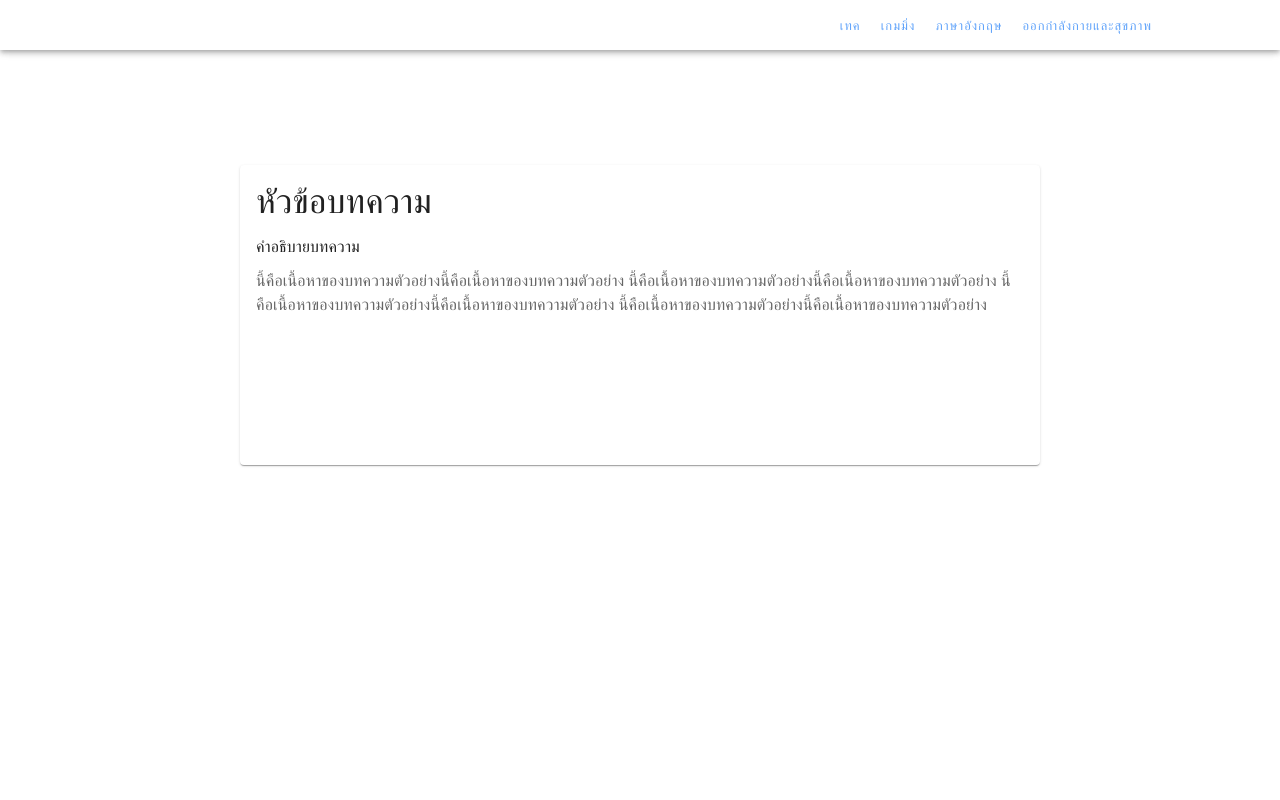
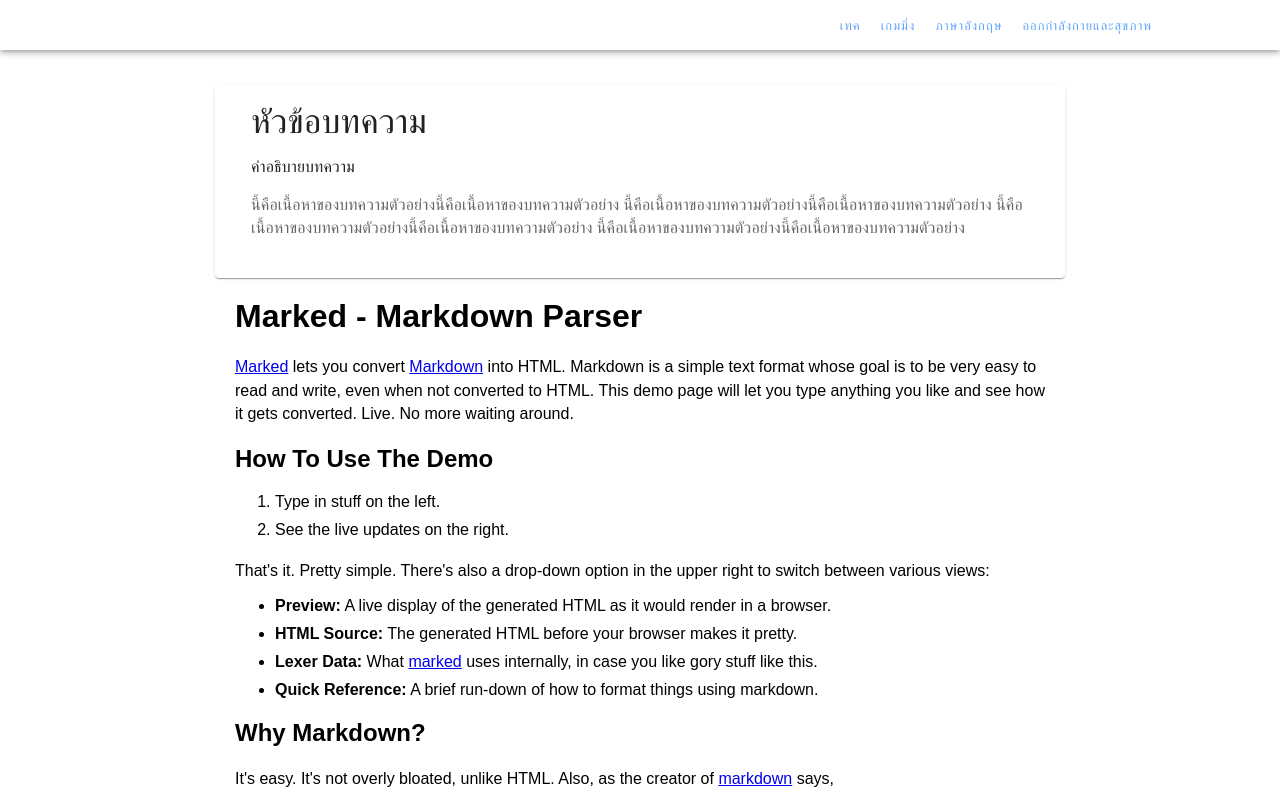
Before and after one commit to kiart-tantasi/nextjs-blog-typescript-mongodb, a Next.js app: page /articles in a window 1280 px wide. Shown: the top 800 px of the page. Built offline with nearby package versions, Linux system fonts and the light colour scheme.

Commit message:
installed and employed marked

```diff
--- a/components/UI/Card.module.css
+++ b/components/UI/Card.module.css
@@ -1,3 +1,8 @@
 .card {
     margin: 0 auto 30px;
 }
+
+.read-more-a-tag {
+    text-decoration: none;
+    color: inherit;
+}
--- a/components/UI/Card.tsx
+++ b/components/UI/Card.tsx
@@ -30,7 +30,7 @@ export default function CardUI(props:Article) {
             </CardContent>
 
             <CardActions sx={{height:40}}>
-                <Button size="medium"><Link href="/articles"><p>อ่านบทความ</p></Link></Button>
+                <Button size="medium"><Link href="/articles"><a className={styles["read-more-a-tag"]}><p>อ่านบทความ</p></a></Link></Button>
             </CardActions>
 
         </Card>
--- a/components/ฺBlog/ArticleDetail.module.css
+++ b/components/ฺBlog/ArticleDetail.module.css
@@ -1,9 +1,45 @@
-.card {
-    width: 1000px;
-    margin: 0 auto 20px;
-    padding: 100px;
+/* overall card (article) */
+.article {
+    margin: 20px auto 100px;
+    width: 850px;
+    min-height: 650px;
 }
 
-.card h3, .card p, .card button {
+/* inside content container */
+.inside-container {
+    padding: 0 20px;
+}
+
+/* heading and p */
+.article h3, .article p {
+    margin-bottom: 15px;
+    line-height: 1.45rem;
+
+}
+
+.article h1, .article h2 {
+    margin: 20px 0 20px;
+}
+
+/* ordered list */
+.article ol, .article ul {
+    padding-inline-start: 40px;
+    margin-bottom: 20px;
+}
+
+.article li {
     margin-bottom: 10px;
 }
+
+/* blockquote */
+.article blockquote {
+    margin-block-start: 1rem;
+    margin-block-end: 1rem;
+    margin-inline-start: 40px;
+    margin-inline-end: 40px;
+}
+
+/* button */
+.article button {
+    margin-bottom: 10px;
+}
--- a/components/ฺBlog/ArticleDetail.tsx
+++ b/components/ฺBlog/ArticleDetail.tsx
@@ -3,18 +3,26 @@ import CardContent from '@mui/material/CardContent';
 import Typography from '@mui/material/Typography';
 import styles from "./ArticleDetail.module.css";
 
+import { parsedByMarked } from '../../utilities/dummy-data';
 
 export default function ArticleDetail() {
     return (
-    <div className={styles.card}>
-        <Card sx={{ maxWidth: 1000, minHeight: 300 }}>
+    <div className={`row ${styles.article}`}>
+        <Card className={styles["inside-container"]} sx={{ maxWidth: "inherit"}}>
             <CardContent>
                 <Typography gutterBottom variant="h4" component="div">หัวข้อบทความ</Typography>
                 <Typography variant="body1" color="text.primary">คำอธิบายบทความ</Typography>
-                <Typography variant="body1" color="text.secondary">นี้คือเนื้อหาของบทความตัวอย่างนี้คือเนื้อหาของบทความตัวอย่าง นี้คือเนื้อหาของบทความตัวอย่างนี้คือเนื้อหาของบทความตัวอย่าง นี้คือเนื้อหาของบทความตัวอย่างนี้คือเนื้อหาของบทความตัวอย่าง นี้คือเนื้อหาของบทความตัวอย่างนี้คือเนื้อหาของบทความตัวอย่าง </Typography>
+                <Typography variant="body1" color="text.secondary">
+                    นี้คือเนื้อหาของบทความตัวอย่างนี้คือเนื้อหาของบทความตัวอย่าง
+                    นี้คือเนื้อหาของบทความตัวอย่างนี้คือเนื้อหาของบทความตัวอย่าง
+                    นี้คือเนื้อหาของบทความตัวอย่างนี้คือเนื้อหาของบทความตัวอย่าง
+                    นี้คือเนื้อหาของบทความตัวอย่างนี้คือเนื้อหาของบทความตัวอย่าง
+                </Typography>
             </CardContent>
-
         </Card>
+        <div className={styles["inside-container"]}>
+            <div dangerouslySetInnerHTML={{ __html: parsedByMarked }} />
+        </div>
     </div>
     )
 }
--- a/package.json
+++ b/package.json
@@ -20,6 +20,7 @@
     "slugify": "^1.6.5"
   },
   "devDependencies": {
+    "@types/marked": "^4.0.2",
     "@types/node": "17.0.18",
     "@types/react": "17.0.39",
     "eslint": "8.9.0",
--- a/utilities/dummy-data.tsx
+++ b/utilities/dummy-data.tsx
@@ -1,4 +1,5 @@
 import { Article } from "../models/article";
+import { Lexer, Parser } from "marked";
 
 export const DUMMY_DATA: Article[] = [
     { title: "First Post", desc: "This is my first post.", markdown:" This is some markdown.", img:"https://images.contentstack.io/v3/assets/blt370612131b6e0756/blta1d3d18c029012e8/60107b5b3e567f1011da3594/Teemo_TurnTable_img.jpg", alt:"Teemo"},
@@ -15,3 +16,44 @@ export const GAMING_DUMMY_DATA: Article[] = [
     { title: "มาติดเกมไปด้วยกัน", desc: "ไม่ถนัดแบก ถนัดแจกมากกว่า", markdown:"This is some markdown.", img:"https://i.ytimg.com/vi/rfzrHeRbvYM/maxresdefault.jpg", alt:"Yasuo is the feeder."},
     { title: "ดินแดน ARAM แห่ง Leauge of Legends", desc: "สะพานน้ำแข็ง !", markdown:"This is some markdown.", img:"https://img.redbull.com/images/q_auto,f_auto/redbullcom/2017/05/05/1331856442274_3/all-random-all-mid-%E0%B8%95%E0%B8%A5%E0%B8%AD%E0%B8%94%E0%B9%80%E0%B8%A7%E0%B8%A5%E0%B8%B2.jpg", alt:"Howling Abyss of ARAM, League of Legends"},
 ]
+
+const markdownDemoText = `Marked - Markdown Parser
+========================
+
+[Marked] lets you convert [Markdown] into HTML.  Markdown is a simple text format whose goal is to be very easy to read and write, even when not converted to HTML.  This demo page will let you type anything you like and see how it gets converted.  Live.  No more waiting around.
+
+How To Use The Demo
+-------------------
+
+1. Type in stuff on the left.
+2. See the live updates on the right.
+
+That's it.  Pretty simple.  There's also a drop-down option in the upper right to switch between various views:
+
+- **Preview:**  A live display of the generated HTML as it would render in a browser.
+- **HTML Source:**  The generated HTML before your browser makes it pretty.
+- **Lexer Data:**  What [marked] uses internally, in case you like gory stuff like this.
+- **Quick Reference:**  A brief run-down of how to format things using markdown.
+
+Why Markdown?
+-------------
+
+It's easy.  It's not overly bloated, unlike HTML.  Also, as the creator of [markdown] says,
+
+> The overriding design goal for Markdown's
+> formatting syntax is to make it as readable
+> as possible. The idea is that a
+> Markdown-formatted document should be
+> publishable as-is, as plain text, without
+> looking like it's been marked up with tags
+> or formatting instructions.
+
+Ready to start writing?  Either start changing stuff on the left or
+[clear everything](/demo/?text=) with a simple click.
+
+[Marked]: https://github.com/markedjs/marked/
+[Markdown]: http://daringfireball.net/projects/markdown/`;
+
+const lexed = Lexer.lex(markdownDemoText);
+
+export const parsedByMarked = Parser.parse(lexed);
```
Also changed, not shown: components/ฺBlog/NewArticlePage.tsx (+8 -1 lines), pages/new-article.tsx (+23 -3 lines), 1 other file (tests, documents, lock files or other folders).
